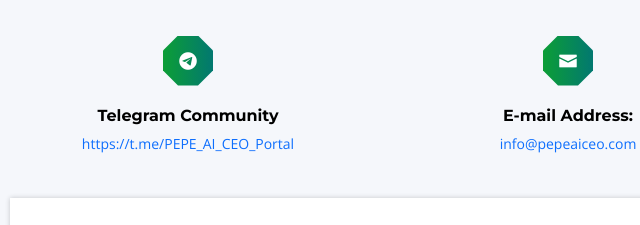
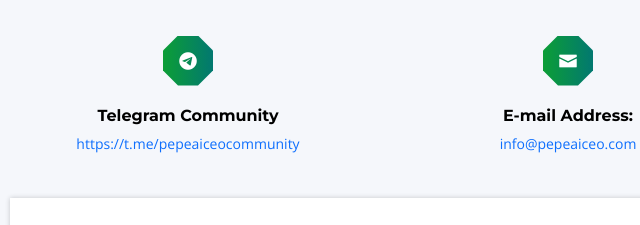
Before and after one commit to mobarok1/pepe-ai-ceo, a plain HTML site: page index.html in a window 1280 px wide. Shown: the part 6560-6785 px from the top of the page, 72-712 px from the left. Drawn offline with nearby package versions, Linux system fonts and the light colour scheme; a web font is replaced by a local one.

Commit message:
community change

```diff
--- a/index.html
+++ b/index.html
@@ -645,7 +645,7 @@
             >
               <i class="icofont-telegram"></i>
               <h3>Telegram Community</h3>
-              <p><a href="https://t.me/PEPE_AI_CEO_Portal">https://t.me/PEPE_AI_CEO_Portal</a></p>
+              <p><a href="https://t.me/pepeaiceocommunity">https://t.me/pepeaiceocommunity</a></p>
             </div>
           </div>
           <!-- END COL -->
@@ -776,7 +776,7 @@
               <ul class="social-links">
                 <li>Follow us :</li>
                 <li>
-                  <a href="https://t.me/PEPE_AI_CEO_Portal">
+                  <a href="https://t.me/pepeaiceocommunity">
                     <i class="icofont-telegram"></i>
                   </a>
                 </li>
```
